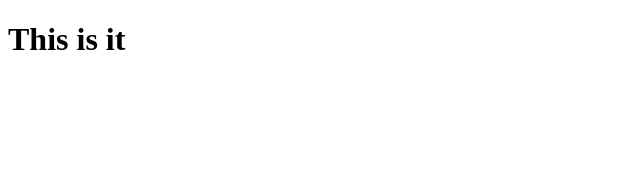
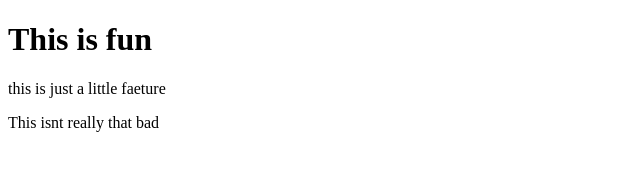
Before and after one commit to Genie-world/Genie-s-birth, a plain HTML site: page index.html in a window 1280 px wide. Shown: the whole page, without its empty margins (0-640 px from the left). Drawn offline with Linux system fonts and the light colour scheme.

Commit message:
changing a little text

```diff
--- a/index.html
+++ b/index.html
@@ -10,8 +10,10 @@
 
 <body>
     <h1>
-        This is it
+        This is fun
     </h1>
+    <p>this is just a little faeture</p>
+    <p>This isnt really that bad</p>
 
 </body>
 
```
